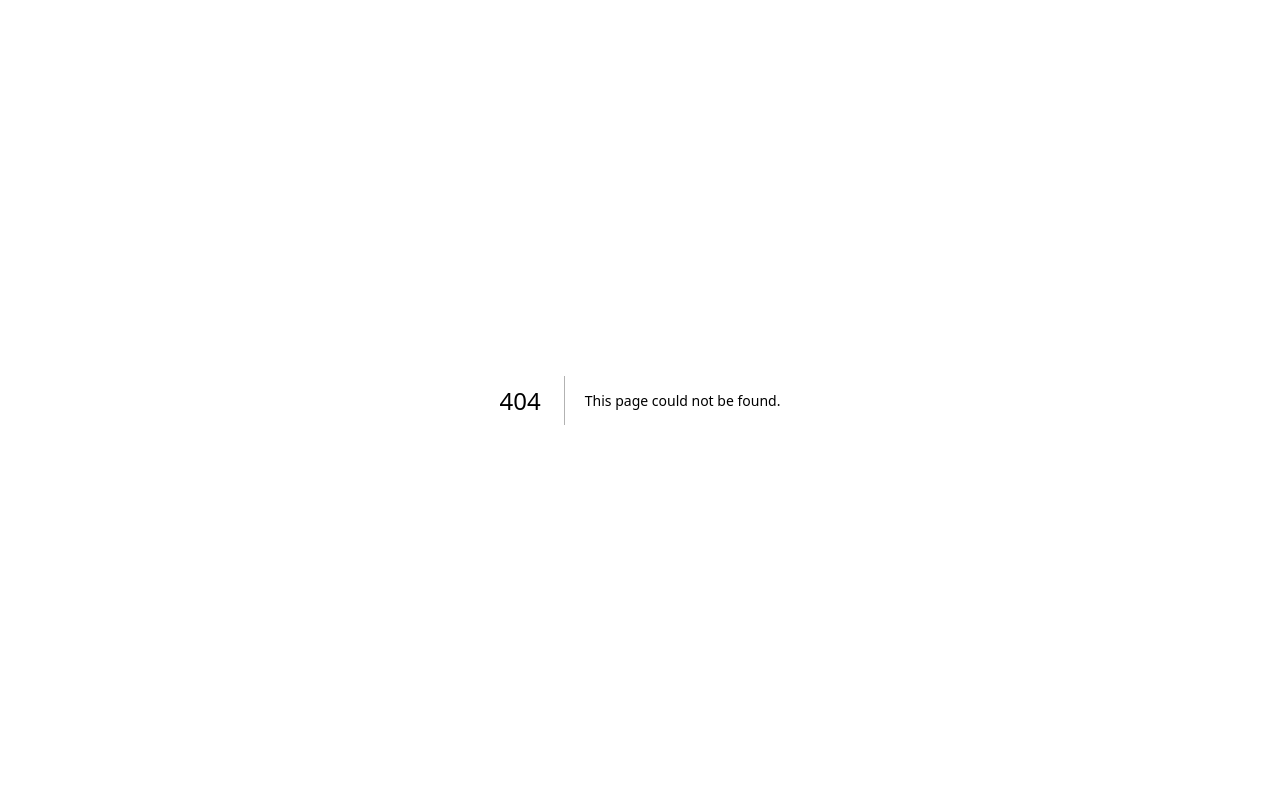
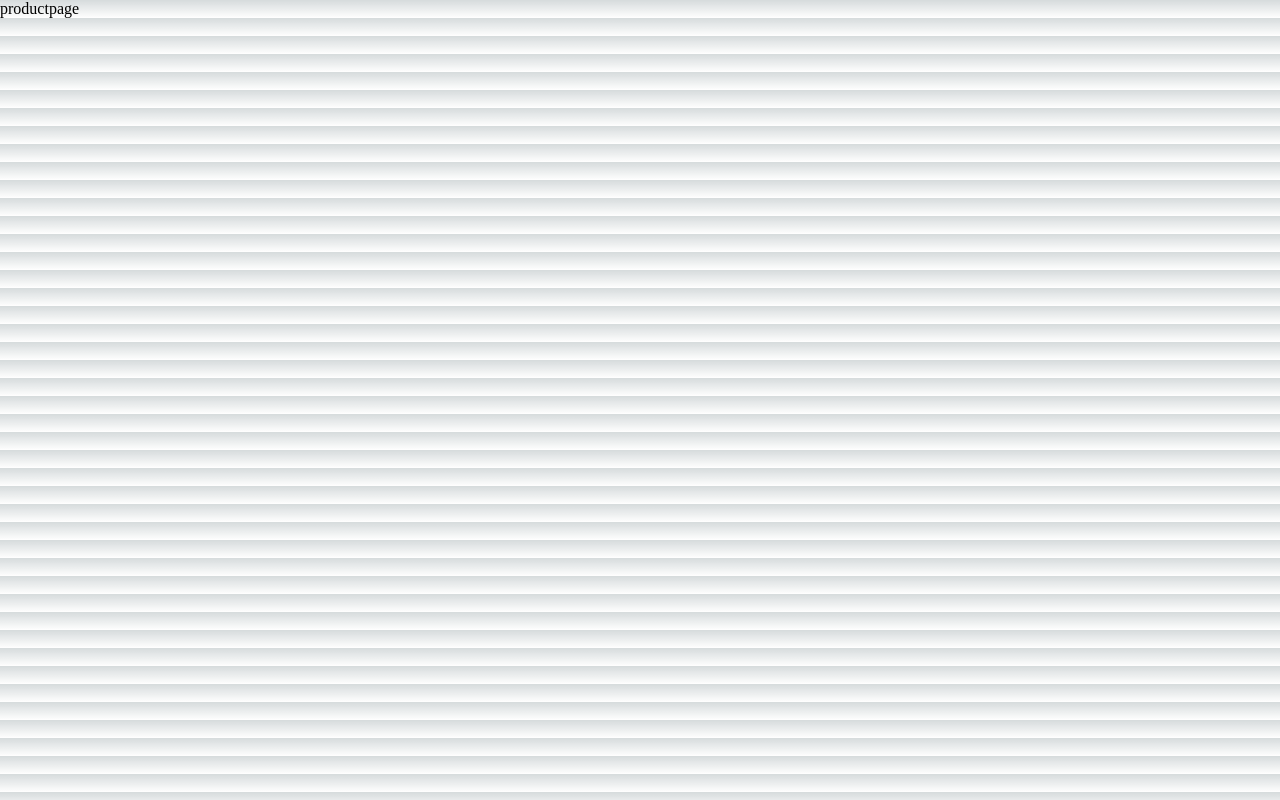
Before and after one commit to akaushik509/internal-appliance-3345, a Next.js app in the folder nutribest.com/: page /productpage/productpage in a window 1280 px wide. Before the commit this address had no page. Built offline with nearby package versions, Linux system fonts and the light colour scheme.

Commit message:
Product Page Added

```diff
--- /dev/null
+++ b/nutribest.com/src/pages/productpage/productpage.jsx
@@ -0,0 +1,9 @@
+import React from 'react'
+
+const productpage = () => {
+  return (
+    <div>productpage</div>
+  )
+}
+
+export default productpage
```
